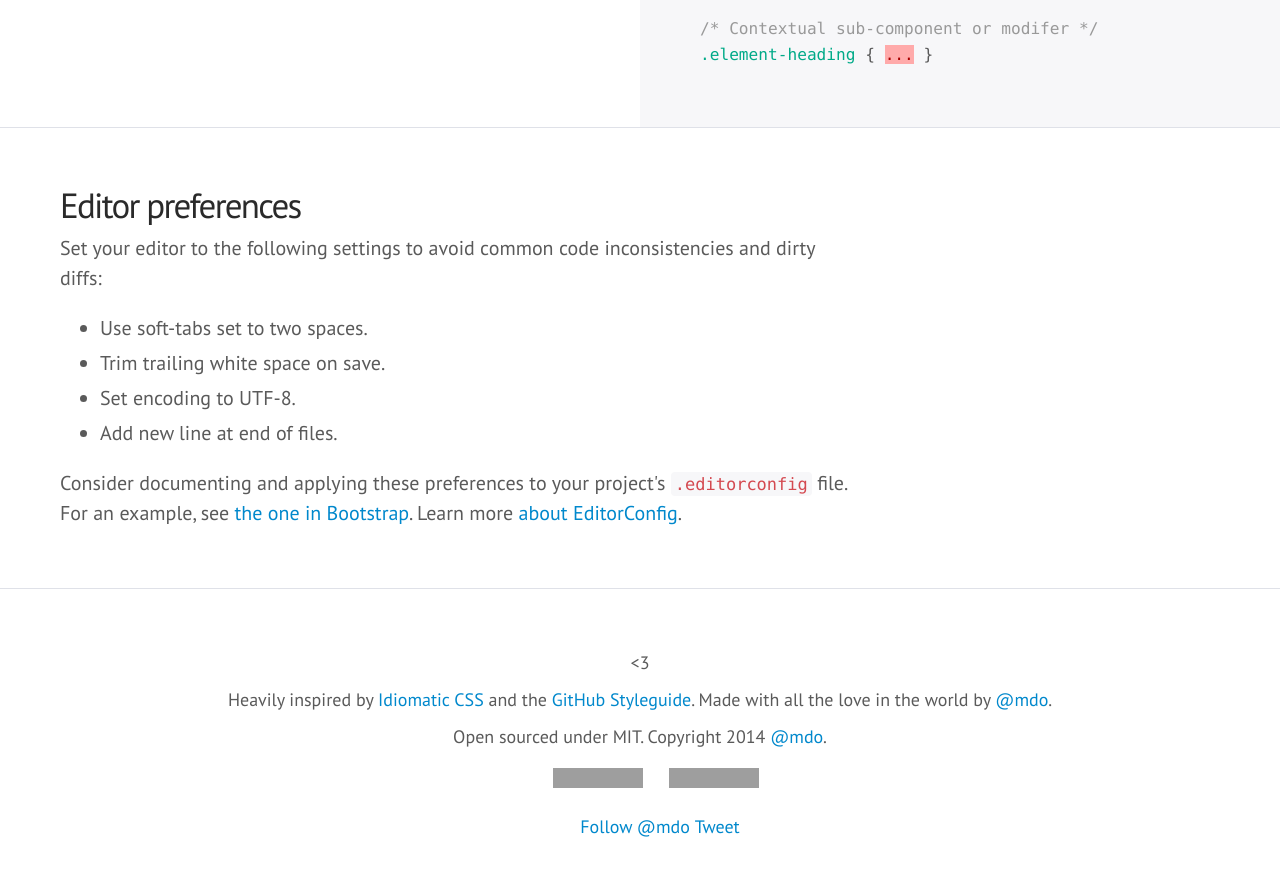
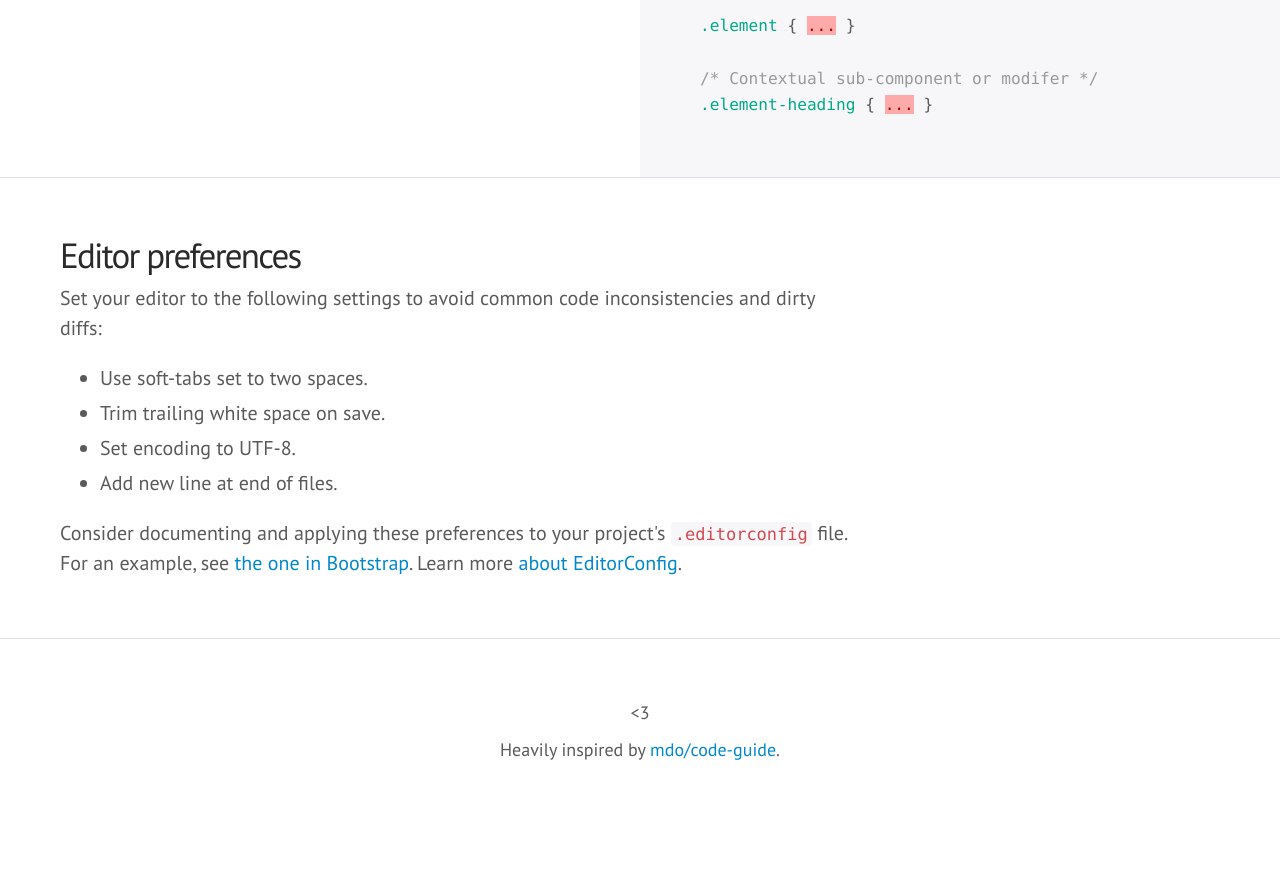
Before and after one commit to mdo/code-guide, a Jekyll site: the page built from index.html, in a window 1280 px wide and 900 px high, scrolled down 13428 px. Shown: the top 876 px of the window. Built offline with Jekyll 4.4.1, drawn with Linux system fonts in a browser that asks for light colours; some web fonts are replaced; Markdown is read by kramdown in place of the engine named in the settings; comment, search, counter and statistics services are not loaded; after the commit the page ends 14261 px from its top, so only the background shows below that; some of the changed text lies outside the part shown; grey boxes are pictures that could not be loaded.

Commit message:
D.Labs version

```diff
--- a/_config.yml
+++ b/_config.yml
@@ -1,7 +1,7 @@
-name:          Code Guide by @mdo
+name:          D•Labs Code Guide
 description:   Standards for developing flexible, durable, and sustainable HTML and CSS.
-url:           http://codeguide.co
+url:           http://dlabs.github.io/code-guide-html-css
 
 markdown:      rdiscount
 permalink:     pretty
-pygments:      true
+highlighter:   true
--- a/_includes/footer.html
+++ b/_includes/footer.html
@@ -1,22 +1,4 @@
 <footer class="footer">
   <p>&lt;3</p>
-  <p>Heavily inspired by <a href="https://github.com/necolas/idiomatic-css">Idiomatic CSS</a> and the <a href="http://github.com/styleguide">GitHub Styleguide</a>. Made with all the love in the world by <a href="https://twitter.com/mdo">@mdo</a>.</p>
-  <p>Open sourced under MIT. Copyright {{ site.time | date: '%Y' }} <a href="https://twitter.com/mdo">@mdo</a>.</p>
-
-  <ul class="quick-links">
-    <li>
-      <iframe class="github-btn" src="http://ghbtns.com/github-btn.html?user=mdo&repo=code-guide&type=watch&count=true" allowtransparency="true" frameborder="0" scrolling="0" width="112px" height="20px"></iframe>
-    </li>
-    <li>
-      <iframe class="github-btn" src="http://ghbtns.com/github-btn.html?user=mdo&repo=code-guide&type=fork&count=true" allowtransparency="true" frameborder="0" scrolling="0" width="98px" height="20px"></iframe>
-    </li>
-  </ul>
-  <ul class="quick-links">
-    <li class="follow-btn">
-      <a href="https://twitter.com/mdo" class="twitter-follow-button" data-link-color="#0069D6" data-show-count="true">Follow @mdo</a>
-    </li>
-    <li class="tweet-btn">
-      <a href="https://twitter.com/share" class="twitter-share-button" data-url="{{ site.url }}" data-count="horizontal" data-via="mdo">Tweet</a>
-    </li>
-  </ul>
+  <p>Heavily inspired by <a href="https://github.com/mdo/code-guide">mdo/code-guide</a>.</p>
 </footer>
--- a/_includes/header.html
+++ b/_includes/header.html
@@ -3,13 +3,11 @@
     <span class="icon">&#9997;</span>
     <h1>{{ site.name }}</h1>
     <p class="lead">{{ site.description }}</p>
+    <p>Inspired by <a href="https://github.com/mdo/code-guide">mdo/code-guide</a></p>
 
     <p class="masthead-links">
       <a href="https://github.com/mdo/code-guide">
         <span class="icon icon-github-circled"></span>
-      </a>
-      <a href="https://twitter.com/mdo">
-        <span class="icon icon-twitter"></span>
       </a>
     </p>
 
```
Also changed, not shown: README.md.
